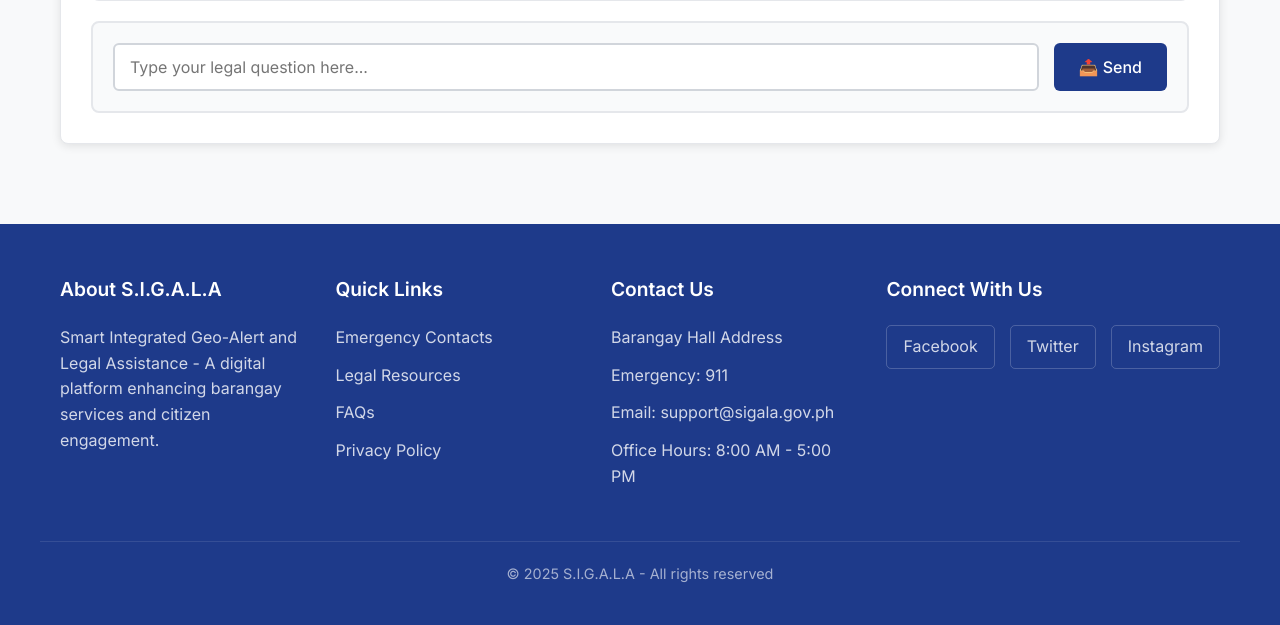
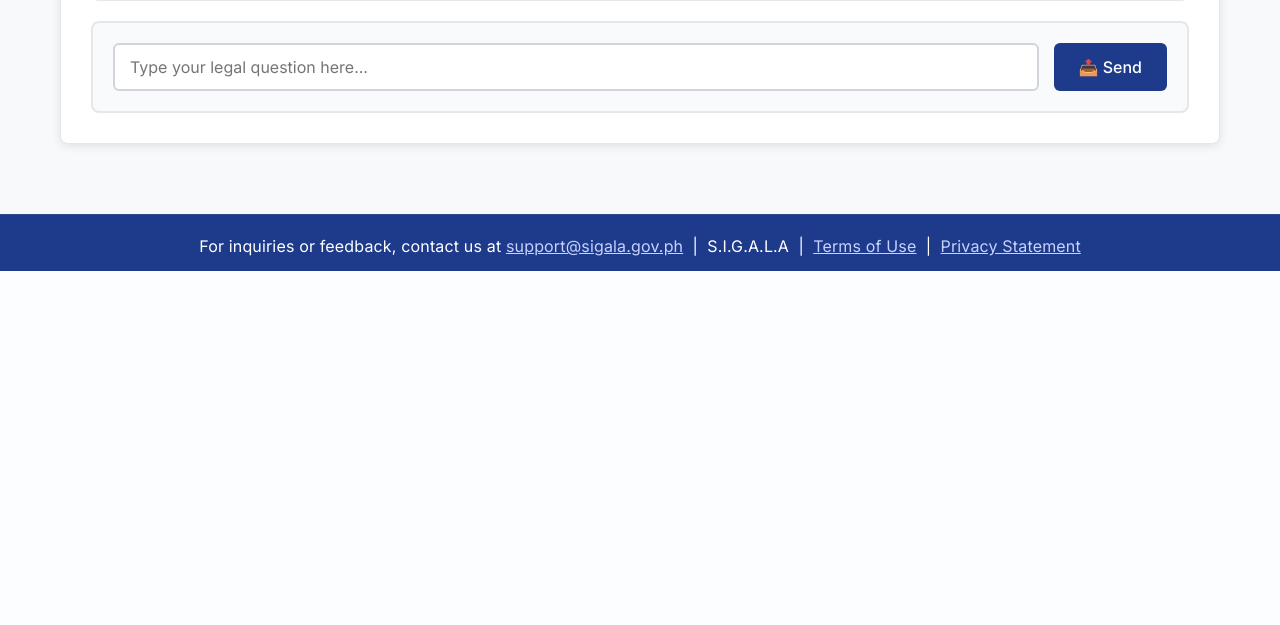
Before and after one commit to EarlClydeeee/GDSC_Hackathon--Team_COOLTOO, a Flask app: page /ask in a window 1280 px wide. Shown: the part 1021-1646 px from the top of the page. After the commit the page ends 1292 px from the top, so only its background shows below. Run offline with Flask 3, Linux system fonts and the light colour scheme.

Commit message:
style: update footer design for improved clarity and simplicity

```diff
--- a/app/static/styles/global.css
+++ b/app/static/styles/global.css
@@ -175,3 +175,32 @@ body {
         justify-content: center;
     }
 }
+
+/* Simple Footer Styles */
+.footer-simple {
+    background: #1e3a8a;
+    color: #fff;
+    padding: 18px 0 10px;
+    margin-top: 40px;
+    border-top: 1px solid rgba(255,255,255,0.08);
+}
+
+.footer-simple-content {
+    max-width: 900px;
+    margin: 0 auto;
+    text-align: center;
+    font-size: 1rem;
+    letter-spacing: 0.01em;
+    line-height: 1.7;
+}
+
+.footer-link {
+    color: #c7d2fe;
+    text-decoration: underline;
+    transition: color 0.2s;
+}
+
+.footer-link:hover {
+    color: #fff;
+    text-decoration: underline;
+}
--- a/app/static/styles/update_incident_report.css
+++ b/app/static/styles/update_incident_report.css
@@ -1,3 +1,5 @@
+
+
 .main-flex {
     display: flex;
     gap: 32px;
--- a/app/templates/ai_chatbot.html
+++ b/app/templates/ai_chatbot.html
@@ -67,44 +67,12 @@
     </div>
 
     <!-- Footer Section -->
-    <footer class="footer">
-        <div class="footer-content">
-            <div class="footer-section">
-                <h3>About S.I.G.A.L.A</h3>
-                <p>Smart Integrated Geo-Alert and Legal Assistance - A digital platform enhancing barangay services and citizen engagement.</p>
-            </div>
-
-            <div class="footer-section">
-                <h3>Quick Links</h3>
-                <ul>
-                    <li><a href="#">Emergency Contacts</a></li>
-                    <li><a href="#">Legal Resources</a></li>
-                    <li><a href="#">FAQs</a></li>
-                    <li><a href="#">Privacy Policy</a></li>
-                </ul>
-            </div>
-
-            <div class="footer-section">
-                <h3>Contact Us</h3>
-                <ul>
-                    <li>Barangay Hall Address</li>
-                    <li>Emergency: 911</li>
-                    <li>Email: support@sigala.gov.ph</li>
-                    <li>Office Hours: 8:00 AM - 5:00 PM</li>
-                </ul>
-            </div>
-
-            <div class="footer-section">
-                <h3>Connect With Us</h3>
-                <div class="social-links">
-                    <a href="#" class="social-link">Facebook</a>
-                    <a href="#" class="social-link">Twitter</a>
-                    <a href="#" class="social-link">Instagram</a>
-                </div>
-            </div>
-        </div>
-        <div class="footer-bottom">
-            <p>&copy; 2025 S.I.G.A.L.A - All rights reserved </p>
+    <footer class="footer footer-simple">
+        <div class="footer-simple-content">
+            For inquiries or feedback, contact us at <a href="mailto:support@sigala.gov.ph" class="footer-link">support@sigala.gov.ph</a> &nbsp;|&nbsp;
+            S.I.G.A.L.A &nbsp;|&nbsp;
+            <a href="#" class="footer-link">Terms of Use</a> &nbsp;|&nbsp;
+            <a href="#" class="footer-link">Privacy Statement</a>
         </div>
     </footer>
 
--- a/app/templates/incident-page.html
+++ b/app/templates/incident-page.html
@@ -22,8 +22,8 @@
                 <div class="gov-title">S.I.G.A.L.A</div>
             </div>
             <div class="nav-menu">
-                <a href="/incident" class="nav-item">Report Incident</a>
-                <a href="/ask" class="nav-item" style="font-weight:bold; border-bottom:2px solid #ffffff;">Dashboard</a>
+                <a href="/incident" class="nav-item" style="font-weight:bold; border-bottom:2px solid #ffffff;">Report Incident</a>
+                <a href="/ask" class="nav-item">Dashboard</a>
                 <a href="/ask" class="nav-item">Legal Aid</a>
                 <a href="/appointment_scheduler" class="nav-item">Appointment</a>
                 <a href="/index" class="nav-item">Home</a>
```
Also changed, not shown: app/templates/dashboard.html (+5 -37 lines).
